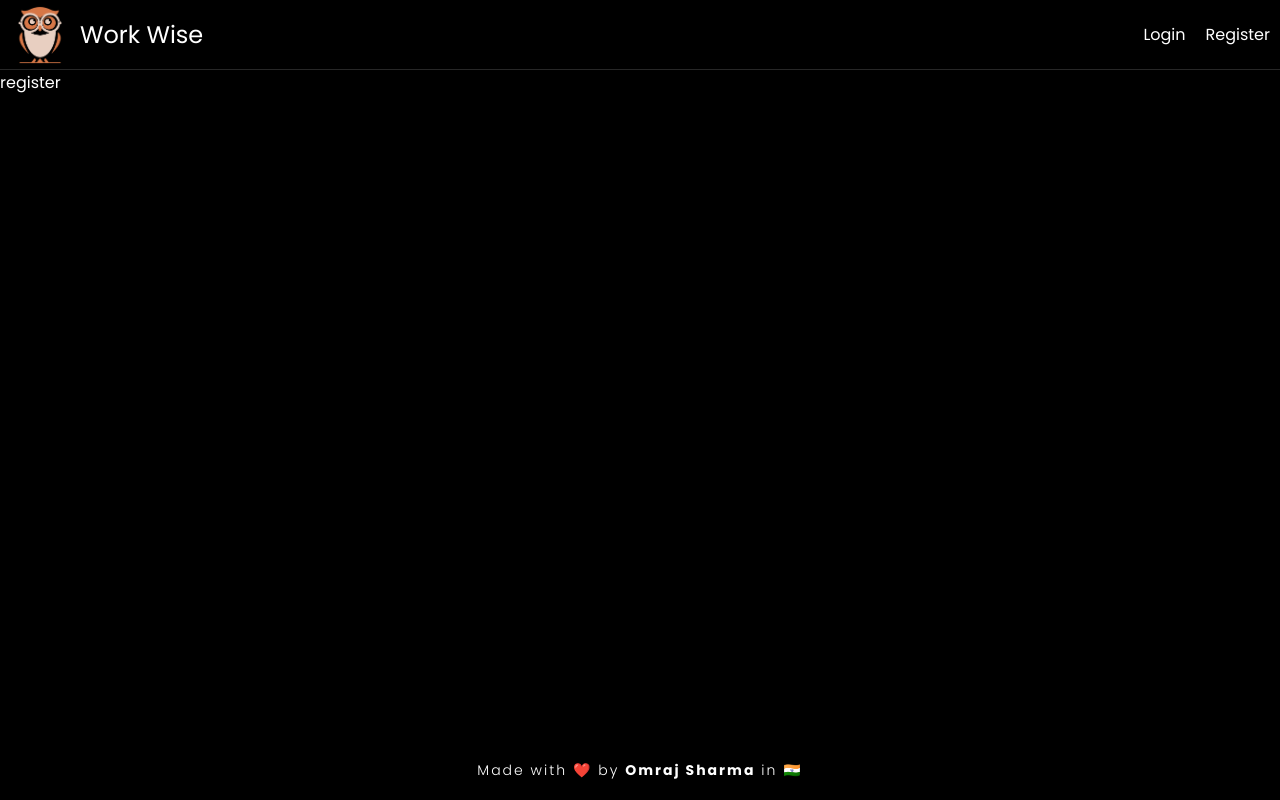
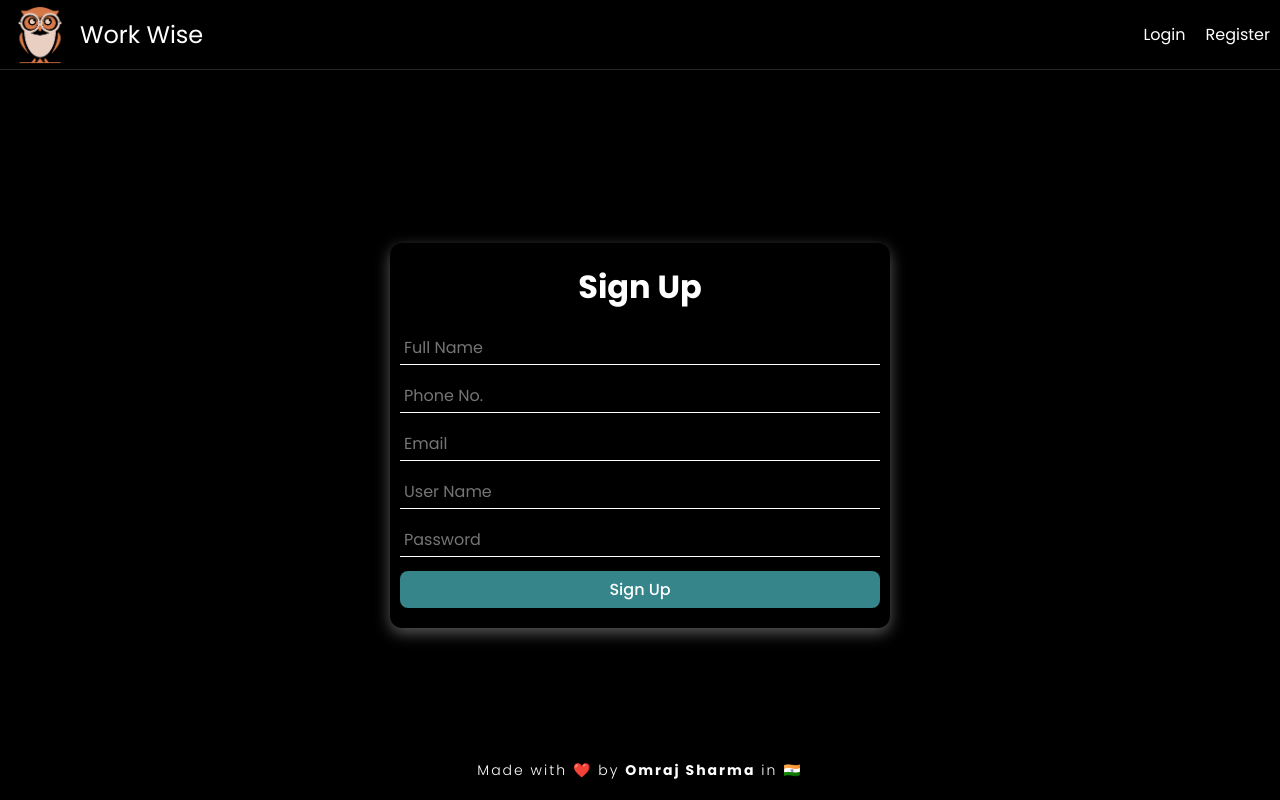
Before and after one commit to omrajsharma/work-wise-fe, a React (Vite) app: page /register in a window 1280 px wide. Built offline with nearby package versions, Linux system fonts and the light colour scheme.

Commit message:
feat: register form ui

```diff
--- a/src/App.css
+++ b/src/App.css
@@ -1,3 +1,19 @@
+/*
+*   Components
+*/
+.input-field {
+    font-size: 16px;
+    padding: 4px;
+    margin-bottom: 14px;
+    color: white;
+    width: 100%;
+    display: block;
+    background-color: transparent;
+    border: none;
+    border-bottom: 1px solid white;
+    outline: none;
+}
+
 /*
 *   HEADER
 */
@@ -62,3 +78,38 @@ footer p {
         display: none;
     }
 }
+
+/*
+*   USER REGISTRATION PAGE
+*/
+.register {
+    height: calc(100vh - 70px);
+}
+.register-container {
+    max-width: 650px;
+    height: 100%;
+    margin: auto;
+    display: flex;
+    padding: 10px;
+}
+.register-form {
+    width: 500px;
+    margin: auto;
+    padding: 20px 10px;
+    box-shadow: rgba(255, 255, 255, 0.35) 0px 5px 15px;
+    border-radius: 12px;
+}
+.register-form h1 {
+    text-align: center;
+    margin-bottom: 20px;
+}
+.register-form button {
+    width: 100%;
+    font-size: 16px;
+    padding: 6px;
+    border-radius: 8px;
+    border: none;
+    color: white;
+    font-weight: 500;
+    background-color: var(--primary-color);
+}
--- a/src/pages/RegisterUserPage.jsx
+++ b/src/pages/RegisterUserPage.jsx
@@ -2,8 +2,20 @@ import React from 'react'
 
 function RegisterUserPage() {
   return (
-    <div>
-      register
+    <div className="register">
+      <div className="register-container">
+        <div className="register-form">
+          <h1>Sign Up</h1>
+          <form action="">
+            <input type="text" className='input-field' placeholder='Full Name' required/>
+            <input type="number" className='input-field' placeholder='Phone No.' required/>
+            <input type="email" className='input-field' placeholder='Email' required/>
+            <input type="text" className='input-field' placeholder='User Name' required/>
+            <input type="password" className='input-field' placeholder='Password' required/>
+            <button>Sign Up</button>
+          </form>
+        </div>
+      </div>
     </div>
   )
 }
```
